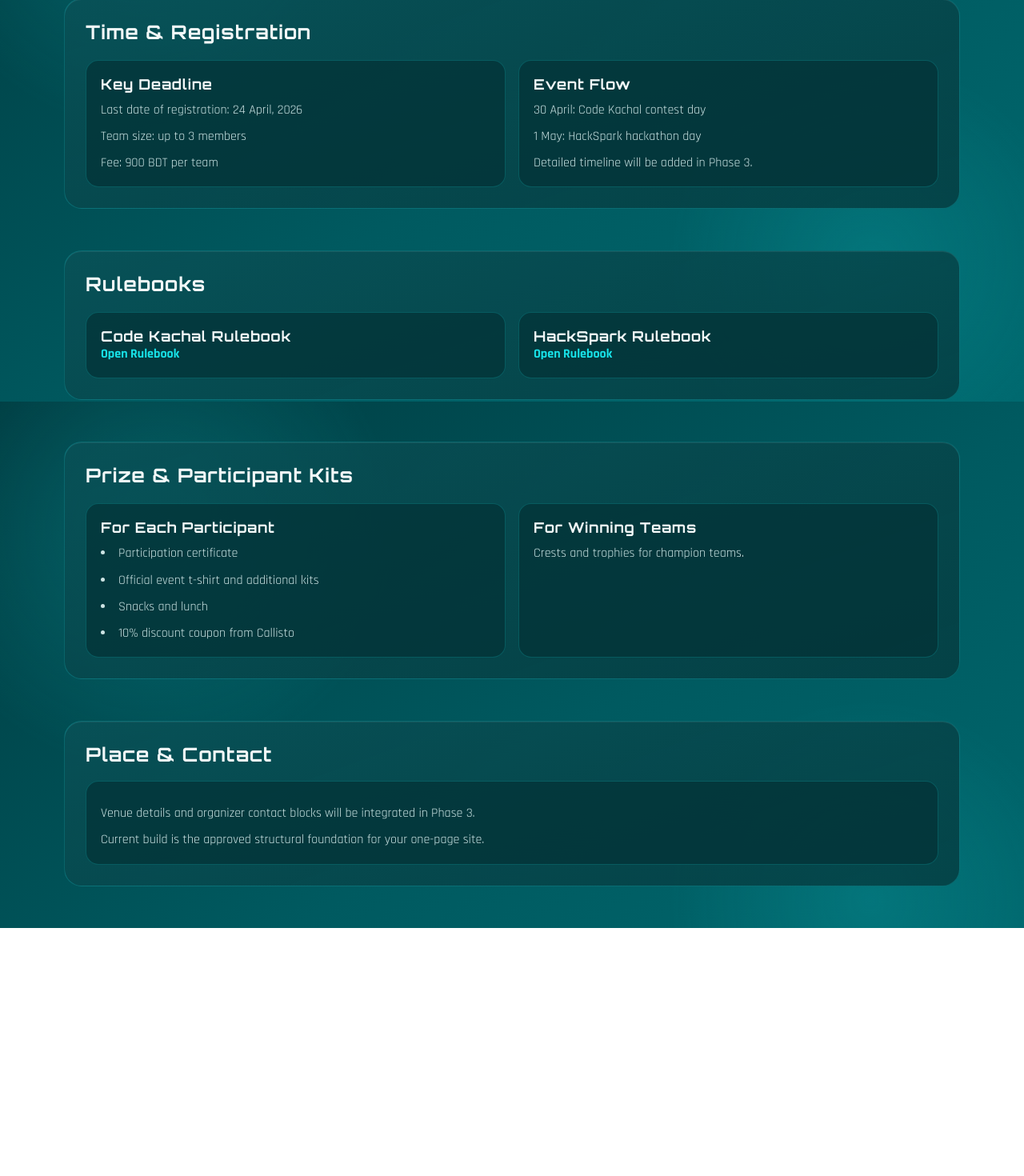
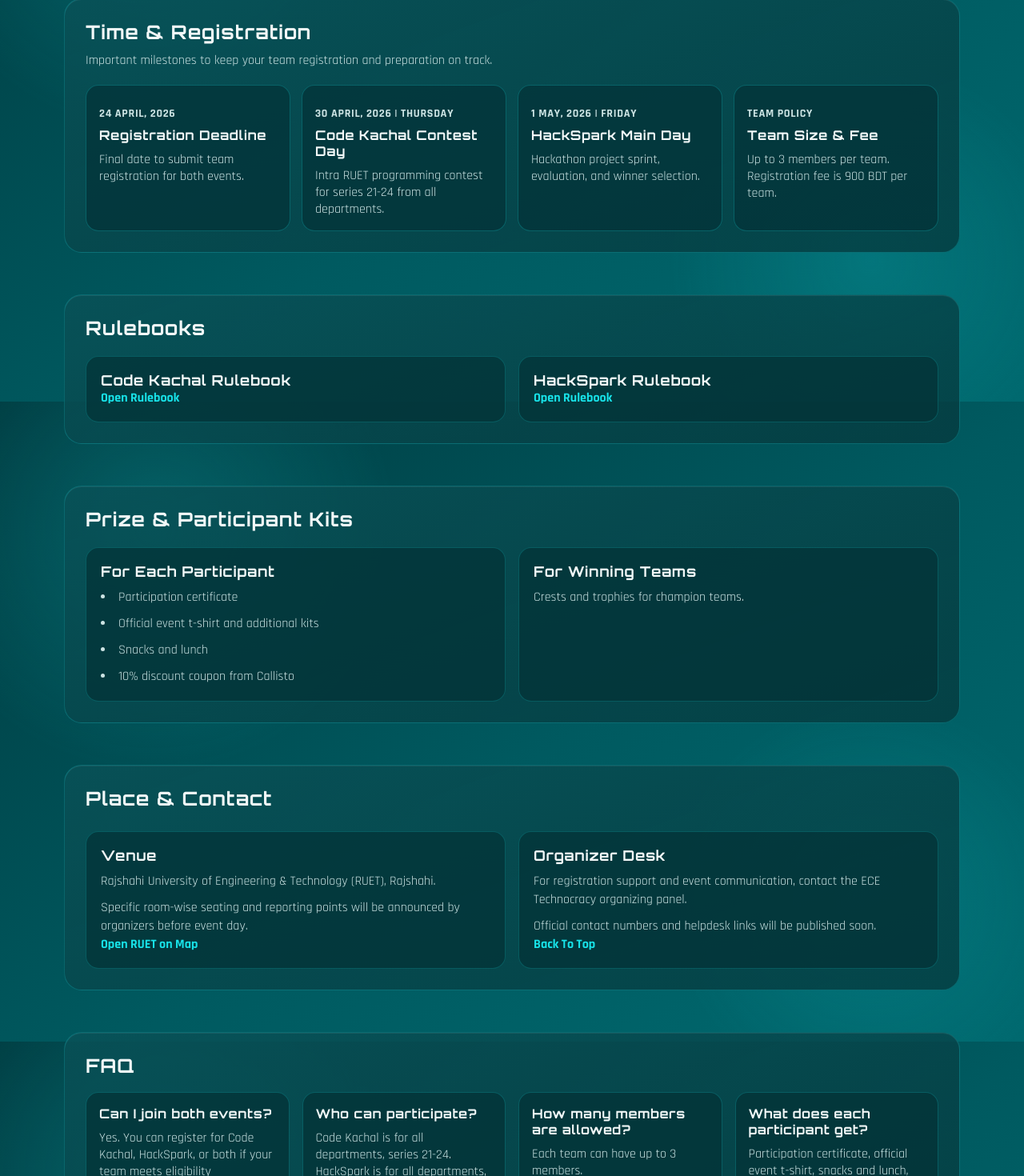
Before and after one commit to mkamrul9/Technocracy, a Next.js app: page / in a window 1280 px wide. Shown: the part 1098-2568 px from the top of the page at 80% size. Before the commit the page ends 2258 px from the top, so only its background shows below. Built offline with nearby package versions, Linux system fonts and the light colour scheme.

Commit message:
Phase 3: Timeline, venue details, and FAQ sections

```diff
--- a/src/app/globals.css
+++ b/src/app/globals.css
@@ -359,6 +359,38 @@ section {
   font-weight: 600;
 }
 
+.timelineGrid {
+  margin-top: 20px;
+  display: grid;
+  gap: 14px;
+  grid-template-columns: repeat(auto-fit, minmax(220px, 1fr));
+}
+
+.timelineCard {
+  border-radius: 16px;
+  padding: 16px;
+  border: 1px solid rgba(24, 228, 234, 0.24);
+  background: rgba(3, 52, 57, 0.76);
+}
+
+.timelineDate {
+  color: var(--color-accent);
+  text-transform: uppercase;
+  letter-spacing: 0.05em;
+  font-weight: 700;
+  font-size: 0.88rem;
+}
+
+.timelineCard h3 {
+  margin-top: 8px;
+  font-size: 1.02rem;
+}
+
+.timelineCard p {
+  margin-top: 10px;
+  color: var(--color-text-dim);
+}
+
 .cardGrid {
   margin-top: 20px;
   display: grid;
@@ -398,6 +430,36 @@ section {
   margin-top: 18px;
 }
 
+.venueGrid {
+  margin-top: 8px;
+  display: grid;
+  gap: 16px;
+  grid-template-columns: repeat(auto-fit, minmax(280px, 1fr));
+}
+
+.faqGrid {
+  margin-top: 18px;
+  display: grid;
+  gap: 16px;
+  grid-template-columns: repeat(auto-fit, minmax(240px, 1fr));
+}
+
+.faqCard {
+  border-radius: 16px;
+  border: 1px solid rgba(24, 228, 234, 0.22);
+  padding: 16px;
+  background: rgba(3, 50, 54, 0.74);
+}
+
+.faqCard h3 {
+  font-size: 1rem;
+}
+
+.faqCard p {
+  margin-top: 10px;
+  color: var(--color-text-dim);
+}
+
 @keyframes floatPulse {
   0% {
     transform: translateY(0);
--- a/src/app/page.js
+++ b/src/app/page.js
@@ -27,6 +27,7 @@ export default function Home() {
           <a href="#rulebooks">Rulebooks</a>
           <a href="#kits">Prize & Kits</a>
           <a href="#venue">Venue</a>
+          <a href="#faq">FAQ</a>
         </nav>
       </header>
 
@@ -140,18 +141,31 @@ export default function Home() {
 
         <section id="schedule" className="sectionBlock">
           <h2>Time & Registration</h2>
-          <div className="cardGrid">
-            <article className="infoCard">
-              <h3>Key Deadline</h3>
-              <p>Last date of registration: 24 April, 2026</p>
-              <p>Team size: up to 3 members</p>
-              <p>Fee: 900 BDT per team</p>
+          <p className="sectionLead">Important milestones to keep your team registration and preparation on track.</p>
+
+          <div className="timelineGrid">
+            <article className="timelineCard">
+              <p className="timelineDate">24 April, 2026</p>
+              <h3>Registration Deadline</h3>
+              <p>Final date to submit team registration for both events.</p>
             </article>
-            <article className="infoCard">
-              <h3>Event Flow</h3>
-              <p>30 April: Code Kachal contest day</p>
-              <p>1 May: HackSpark hackathon day</p>
-              <p>Detailed timeline will be added in Phase 3.</p>
+
+            <article className="timelineCard">
+              <p className="timelineDate">30 April, 2026 | Thursday</p>
+              <h3>Code Kachal Contest Day</h3>
+              <p>Intra RUET programming contest for series 21-24 from all departments.</p>
+            </article>
+
+            <article className="timelineCard">
+              <p className="timelineDate">1 May, 2026 | Friday</p>
+              <h3>HackSpark Main Day</h3>
+              <p>Hackathon project sprint, evaluation, and winner selection.</p>
+            </article>
+
+            <article className="timelineCard">
+              <p className="timelineDate">Team Policy</p>
+              <h3>Team Size & Fee</h3>
+              <p>Up to 3 members per team. Registration fee is 900 BDT per team.</p>
             </article>
           </div>
         </section>
@@ -203,10 +217,49 @@ export default function Home() {
 
         <section id="venue" className="sectionBlock">
           <h2>Place & Contact</h2>
-          <article className="infoCard singleCard">
-            <p>Venue details and organizer contact blocks will be integrated in Phase 3.</p>
-            <p>Current build is the approved structural foundation for your one-page site.</p>
-          </article>
+
+          <div className="venueGrid">
+            <article className="infoCard singleCard">
+              <h3>Venue</h3>
+              <p>Rajshahi University of Engineering & Technology (RUET), Rajshahi.</p>
+              <p>Specific room-wise seating and reporting points will be announced by organizers before event day.</p>
+              <a href="https://maps.google.com/?q=RUET%20Rajshahi" target="_blank" rel="noopener noreferrer">
+                Open RUET on Map
+              </a>
+            </article>
+
+            <article className="infoCard singleCard">
+              <h3>Organizer Desk</h3>
+              <p>For registration support and event communication, contact the ECE Technocracy organizing panel.</p>
+              <p>Official contact numbers and helpdesk links will be published soon.</p>
+              <a href="#home">Back To Top</a>
+            </article>
+          </div>
+        </section>
+
+        <section id="faq" className="sectionBlock">
+          <h2>FAQ</h2>
+          <div className="faqGrid">
+            <article className="faqCard">
+              <h3>Can I join both events?</h3>
+              <p>Yes. You can register for Code Kachal, HackSpark, or both if your team meets eligibility requirements.</p>
+            </article>
+
+            <article className="faqCard">
+              <h3>Who can participate?</h3>
+              <p>Code Kachal is for all departments, series 21-24. HackSpark is for all departments, series 20-24.</p>
+            </article>
+
+            <article className="faqCard">
+              <h3>How many members are allowed?</h3>
+              <p>Each team can have up to 3 members.</p>
+            </article>
+
+            <article className="faqCard">
+              <h3>What does each participant get?</h3>
+              <p>Participation certificate, official event t-shirt, snacks and lunch, and a 10% Callisto discount coupon.</p>
+            </article>
+          </div>
         </section>
       </main>
     </>
```
